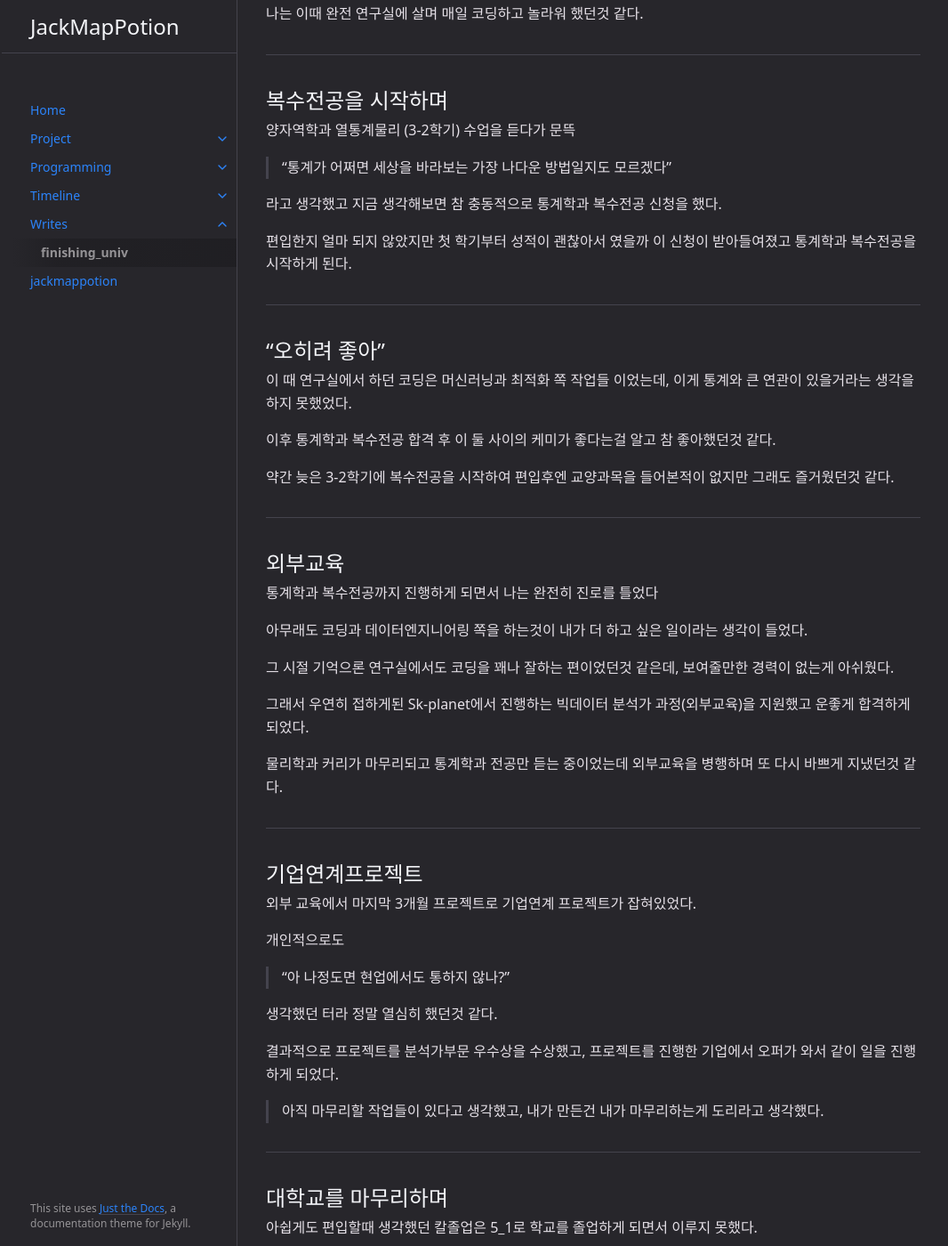
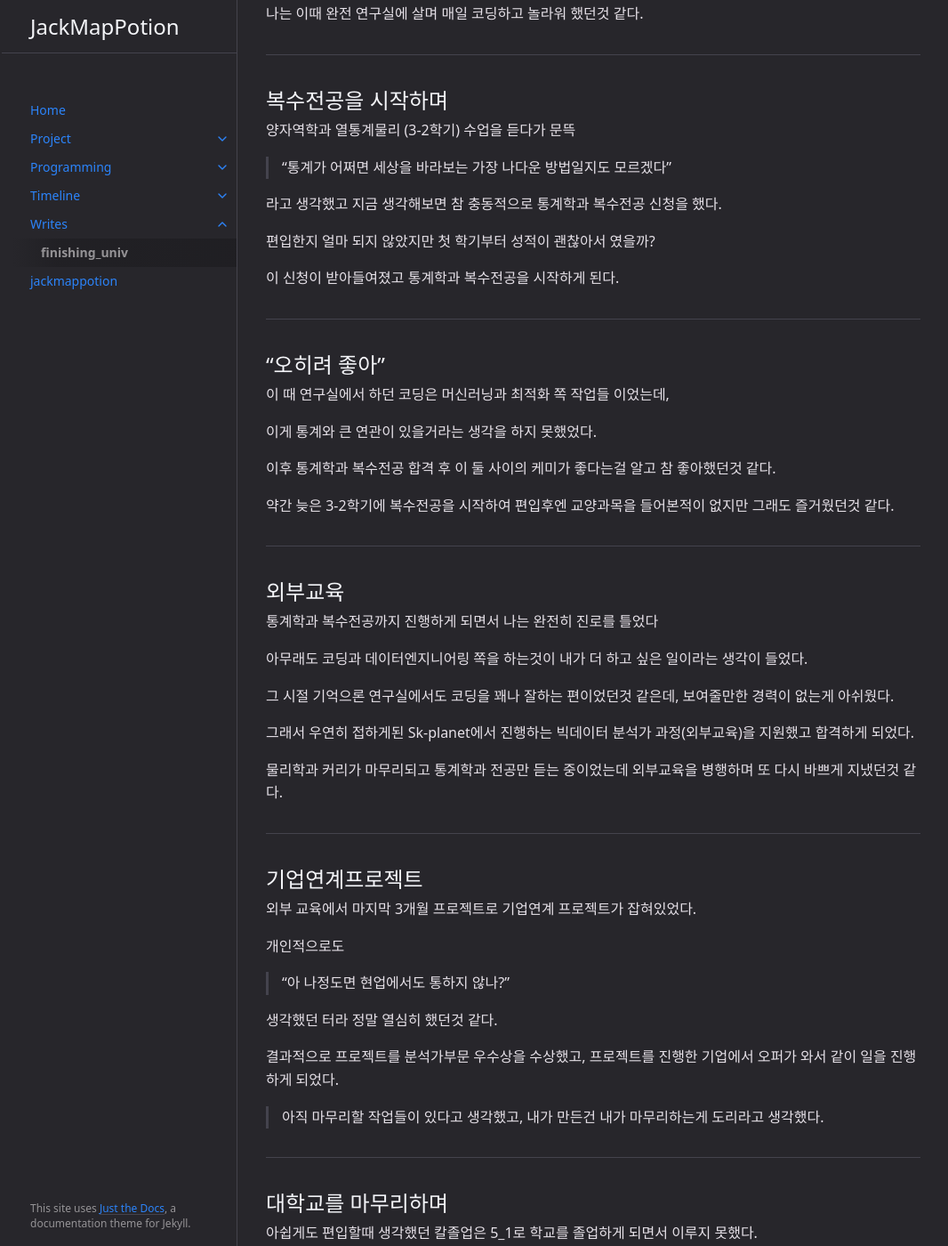
Before and after one commit to jackmappotion/jackmappotion.github.io, a Jekyll site: the page built from docs/writes/finishing_univ.md, in a window 1280 px wide and 1400 px high, scrolled down 2906 px. Shown: the whole window at 89% size, without its empty margins (105-1171 px from the left). Built offline with Jekyll 4.4.1, drawn with Linux system fonts in a browser that asks for light colours; some of the changed text lies outside the part shown.

Commit message:
:recycle: Add line

```diff
--- a/docs/writes/finishing_univ.md
+++ b/docs/writes/finishing_univ.md
@@ -118,12 +118,16 @@ parent: Writes
 
 라고 생각했고 지금 생각해보면 참 충동적으로 통계학과 복수전공 신청을 했다.
 
-편입한지 얼마 되지 않았지만 첫 학기부터 성적이 괜찮아서 였을까 이 신청이 받아들여졌고 통계학과 복수전공을 시작하게 된다.
+편입한지 얼마 되지 않았지만 첫 학기부터 성적이 괜찮아서 였을까?
+
+이 신청이 받아들여졌고 통계학과 복수전공을 시작하게 된다.
 
 ---
 
 ## "오히려 좋아"
-이 때 연구실에서 하던 코딩은 머신러닝과 최적화 쪽 작업들 이었는데, 이게 통계와 큰 연관이 있을거라는 생각을 하지 못했었다.
+이 때 연구실에서 하던 코딩은 머신러닝과 최적화 쪽 작업들 이었는데,
+
+이게 통계와 큰 연관이 있을거라는 생각을 하지 못했었다.
 
 이후 통계학과 복수전공 합격 후 이 둘 사이의 케미가 좋다는걸 알고 참 좋아했던것 같다.
 
@@ -139,7 +143,7 @@ parent: Writes
 그 시절 기억으론 연구실에서도 코딩을 꽤나 잘하는 편이었던것 같은데, 보여줄만한 경력이 없는게 아쉬웠다.
 
 
-그래서 우연히 접하게된 Sk-planet에서 진행하는 빅데이터 분석가 과정(외부교육)을 지원했고 운좋게 합격하게 되었다.
+그래서 우연히 접하게된 Sk-planet에서 진행하는 빅데이터 분석가 과정(외부교육)을 지원했고 합격하게 되었다.
 
 물리학과 커리가 마무리되고 통계학과 전공만 듣는 중이었는데  외부교육을 병행하며 또 다시 바쁘게 지냈던것 같다.
 
```
Also changed, not shown: other parts of docs/writes/finishing_univ.md (+1 -1 lines).
